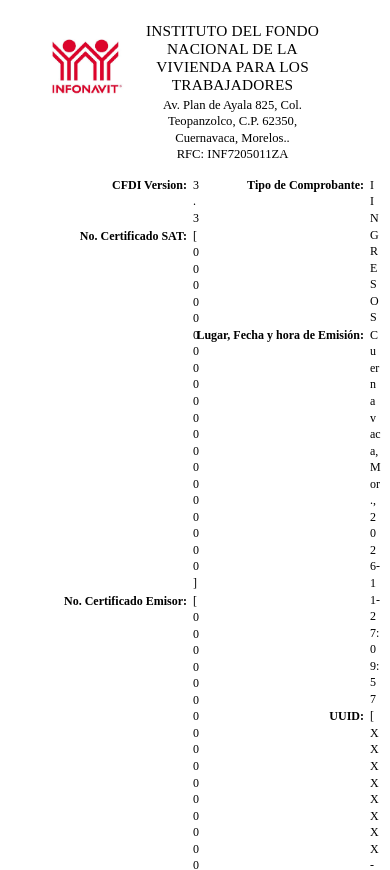
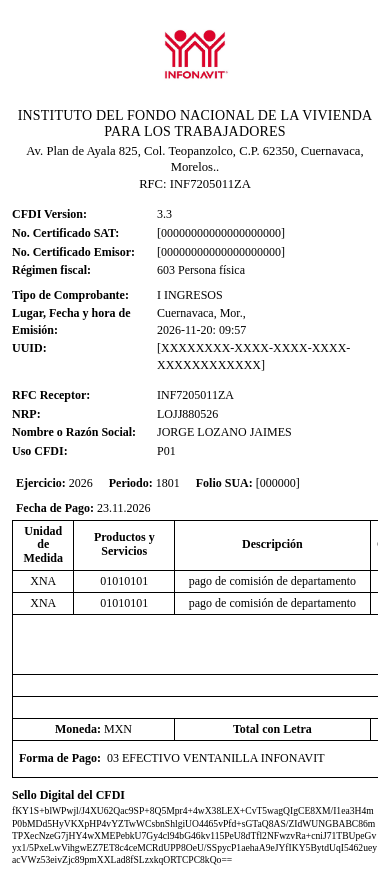
Before and after one commit to verificacionuid/CFDI-INFONAVIT, a plain HTML site: page index.html in a window 390 px wide. Shown: the top 870 px of the page. Drawn offline with Linux system fonts and the light colour scheme.

Commit message:
Update index.html

```diff
--- a/index.html
+++ b/index.html
@@ -24,11 +24,13 @@
     margin: 0 auto;
     padding: 20px 28px;
   }
+
   /* Header */
   .header {
     display: flex;
     align-items: flex-start;
     margin-bottom: 14px;
+    gap: 12px;
   }
   .logo-box {
     width: 115px;
@@ -67,6 +69,7 @@
     margin-bottom: 12px;
     font-size: 9pt;
     line-height: 1.38;
+    gap: 10px;
   }
   .meta-col-left {
     width: 48%;
@@ -76,7 +79,7 @@
   }
   .meta-row {
     display: flex;
-    margin-bottom: 1px;
+    margin-bottom: 2px;
   }
   .meta-label {
     font-weight: bold;
@@ -109,12 +112,22 @@
   .period-row {
     display: flex;
     justify-content: space-between;
+    flex-wrap: wrap;
+    gap: 8px;
     padding: 0 28px;
-    margin-bottom: 3px;
+    margin-bottom: 4px;
     font-size: 9pt;
   }
   .period-row span strong {
     font-weight: bold;
+  }
+
+  /* Contenedor responsivo para la tabla en móvil */
+  .table-wrapper {
+    width: 100%;
+    overflow-x: auto;
+    -webkit-overflow-scrolling: touch;
+    margin-bottom: 10px;
   }
 
   /* Main Table */
@@ -122,7 +135,6 @@
     width: 100%;
     border-collapse: collapse;
     font-size: 9pt;
-    margin-bottom: 10px;
   }
   table.cfdi-table th,
   table.cfdi-table td {
@@ -167,6 +179,9 @@
   .sub-table-row td {
     padding: 3px 6px;
   }
+  .forma-pago-cell {
+    padding-left: 28px;
+  }
 
   /* Sellos & Cadena Original */
   .seals-section {
@@ -190,10 +205,82 @@
     padding-left: 115px;
   }
 
+  /* =========================================
+     ADAPTACIÓN PARA TELÉFONOS MÓVILES
+     ========================================= */
+  @media screen and (max-width: 680px) {
+    body {
+      padding: 14px 12px;
+      font-size: 9pt;
+    }
+
+    /* Encabezado apilado y centrado */
+    .header {
+      flex-direction: column;
+      align-items: center;
+      text-align: center;
+    }
+    .logo-box {
+      width: 105px;
+      height: 80px;
+    }
+    .header-info {
+      padding-right: 0;
+    }
+    .header-info .inst-name {
+      font-size: 10.5pt;
+    }
+
+    /* Columnas de metadatos en una sola columna */
+    .meta-section {
+      flex-direction: column;
+      gap: 6px;
+    }
+    .meta-col-left,
+    .meta-col-right {
+      width: 100%;
+    }
+    .meta-col-left .meta-label,
+    .meta-col-right .meta-label,
+    .receptor-section .meta-label {
+      width: 145px;
+      text-align: left;
+    }
+
+    /* Fila de periodo ajustada */
+    .period-row {
+      padding: 0 4px;
+      justify-content: flex-start;
+      gap: 10px 16px;
+    }
+
+    /* Tabla deslizable horizontalmente sin aplastar texto */
+    table.cfdi-table {
+      min-width: 560px;
+    }
+    tr.spacer-row td {
+      height: 60px;
+    }
+    .forma-pago-cell {
+      padding-left: 8px;
+    }
+
+    /* Cadena original alineada a la izquierda en móvil */
+    .cadena-box {
+      padding-left: 0;
+    }
+  }
+
+  /* =========================================
+     MANTENER DISEÑO EXACTO AL IMPRIMIR / PDF
+     ========================================= */
   @media print {
     body {
       padding: 0;
       max-width: none;
+    }
+    .table-wrapper {
+      overflow: visible;
     }
   }
 </style>
@@ -240,7 +327,7 @@
       </div>
       <div class="meta-row">
         <div class="meta-label">Lugar, Fecha y hora de Emisión:</div>
-        <div class="meta-value">Cuernavaca, Mor.,<br>2026-11-27: 09:57</div>
+        <div class="meta-value">Cuernavaca, Mor.,<br>2026-11-20: 09:57</div>
       </div>
       <div class="meta-row">
         <div class="meta-label">UUID:</div>
@@ -278,6 +365,7 @@
   </div>
 
   <!-- Tabla de Conceptos y Totales -->
+  <div class="table-wrapper">
     <table class="cfdi-table">
       <thead>
         <tr>
@@ -323,12 +411,13 @@
           <td colspan="3" style="padding-left: 8px;">SESENTA Y OCHO MIL / 00</td>
         </tr>
         <tr class="sub-table-row">
-        <td colspan="4" style="padding-left: 28px;"><strong>Forma de Pago:</strong> &nbsp;03 EFECTIVO VENTANILLA INFONAVIT</td>
+          <td colspan="4" class="forma-pago-cell"><strong>Forma de Pago:</strong> &nbsp;03 EFECTIVO VENTANILLA INFONAVIT</td>
           <td class="total-label-cell"><strong>Método de Pago:</strong></td>
           <td style="padding-left: 6px;">PUE</td>
         </tr>
       </tbody>
     </table>
+  </div>
 
   <!-- Sellos Digitales y Cadena Original (sin QR) -->
   <div class="seals-section">
```
Lines whose indentation alone changed are shown as unchanged.
